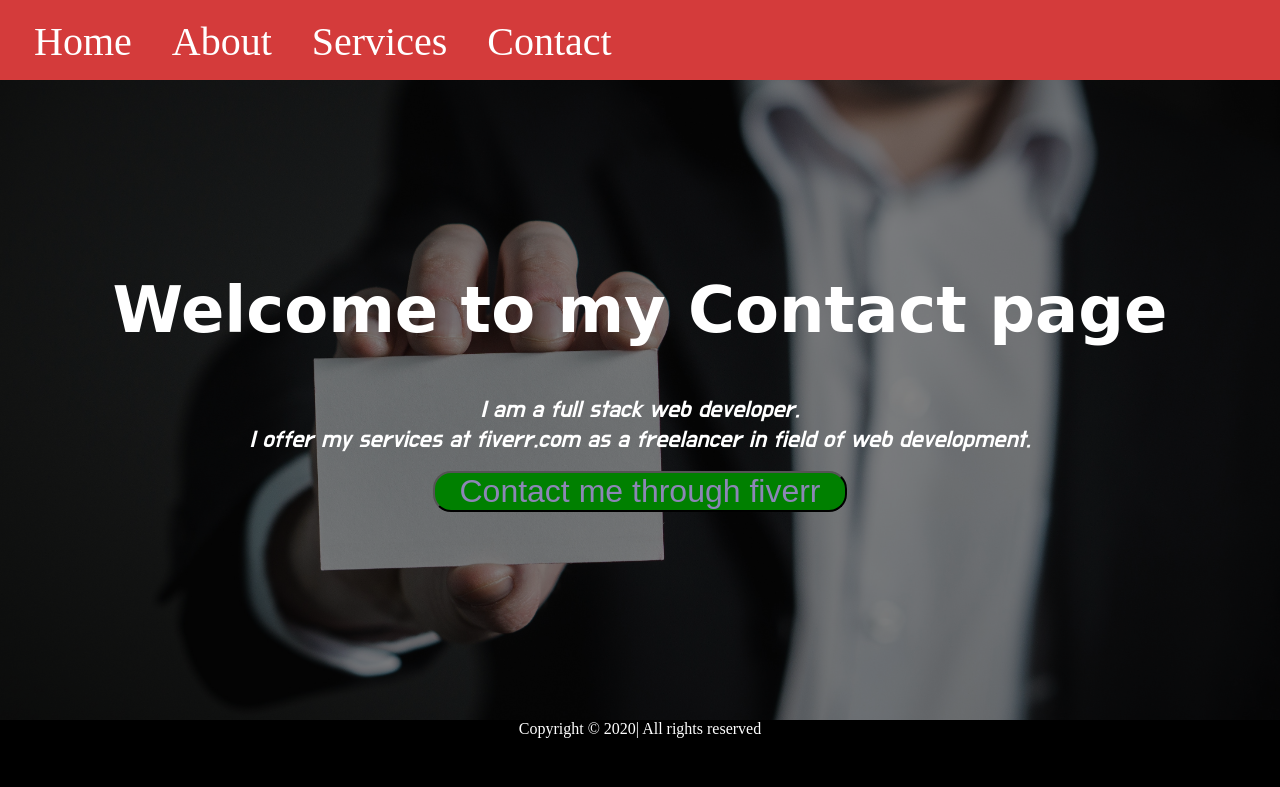
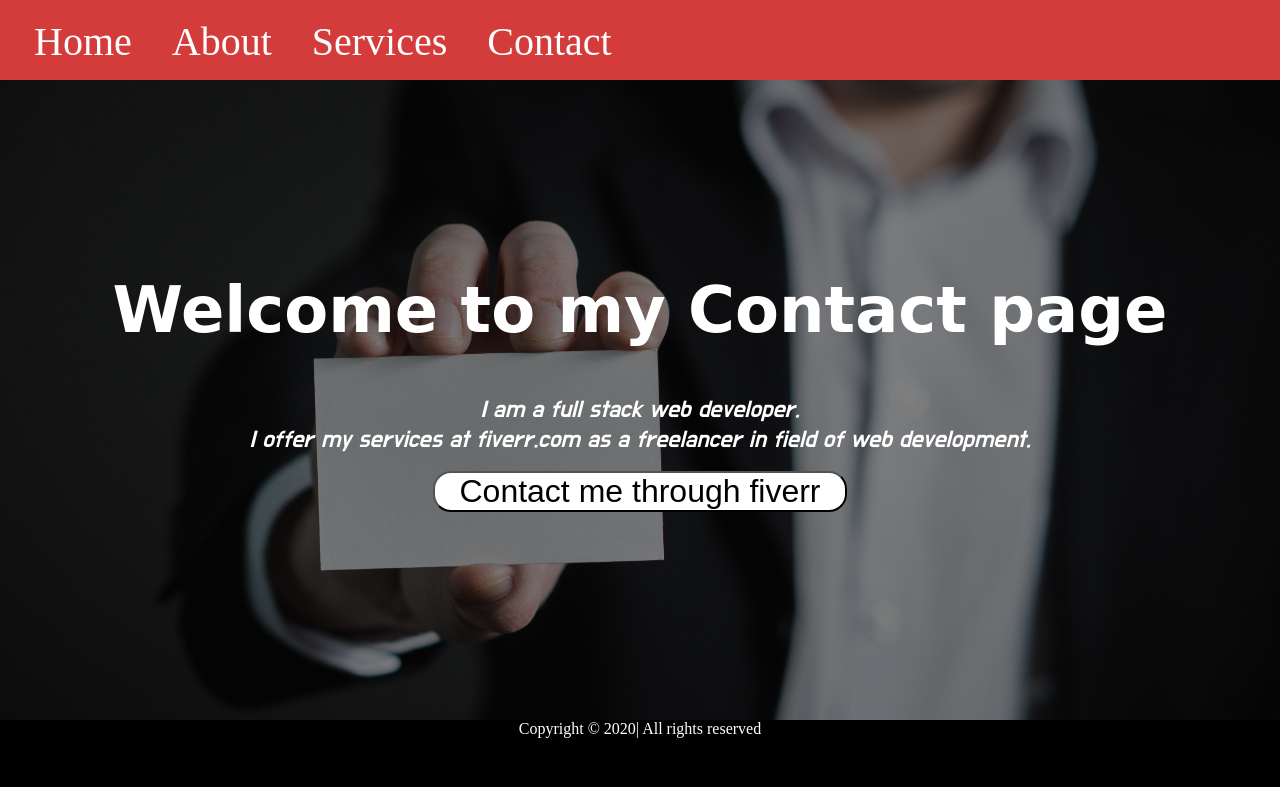
Before and after one commit to Tarun-kishore/portfolio.github.io, a plain HTML site: page contact.html in a window 1280 px wide. Drawn offline with Linux system fonts and the light colour scheme; a web font is replaced by a local one.

Commit message:
Update contact.css

```diff
--- a/css/contact.css
+++ b/css/contact.css
@@ -43,25 +43,25 @@ body{
     font-size: 3vh;
     font-style: italic;
 }
+
 a{
     text-decoration: none;
     font-size: 4vh;
-    color: rgb(141, 134, 182);
+    color: black;
     padding: 3vh;
 }
 #btn{margin: 2vh;
-    background-color: green;
+    background-color: white;
     border-radius: 18px;
 }
 #btn:hover{
-    background-color: rgb(13, 23, 206);
+    background-color:black ;
 }
 #btn:onclick{
-    background-color: rgb(13, 23, 206);
     box-shadow: 2px 2px;
 }
 a:hover{
     font-size: 4.2vh;
-    color: rgb(255, 0, 0);
+    color: white;
     font-weight: bold;
 }
```
